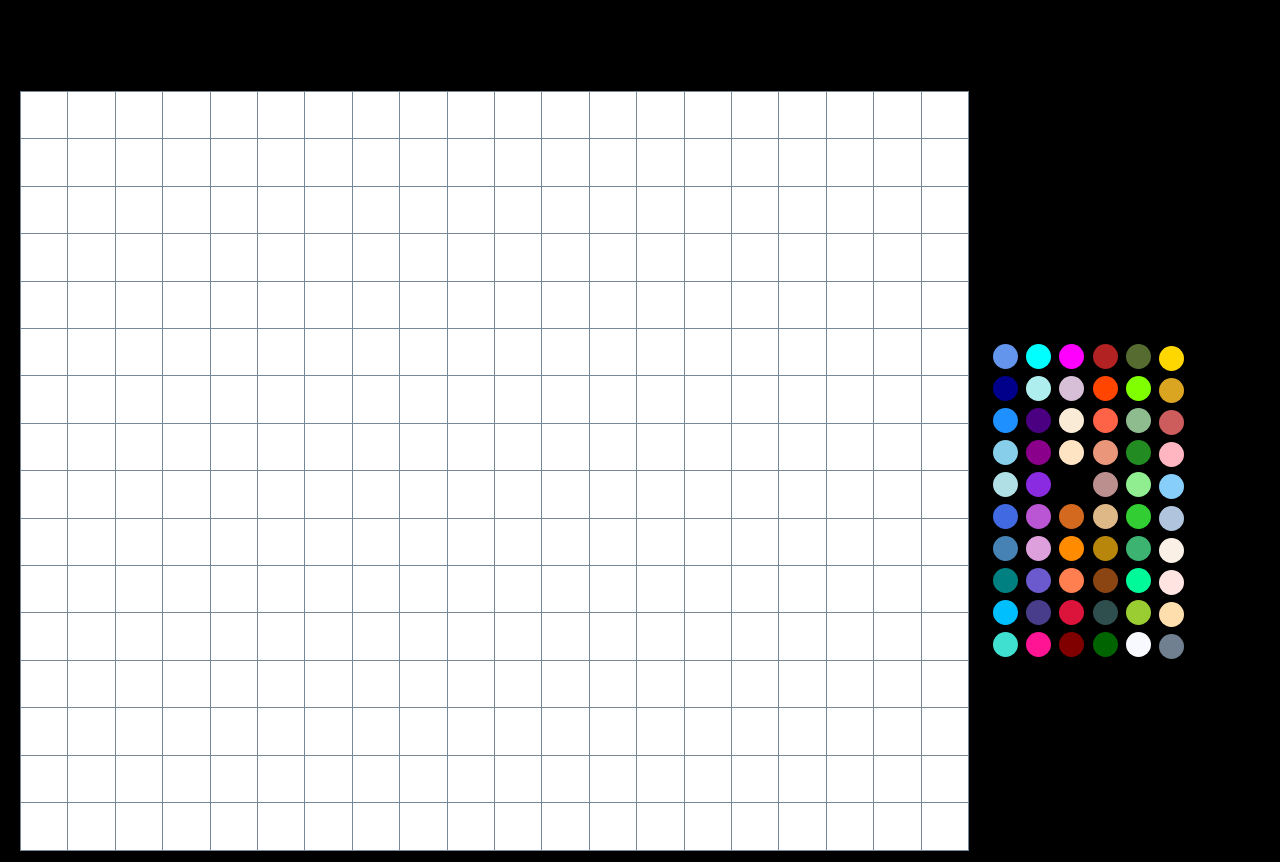
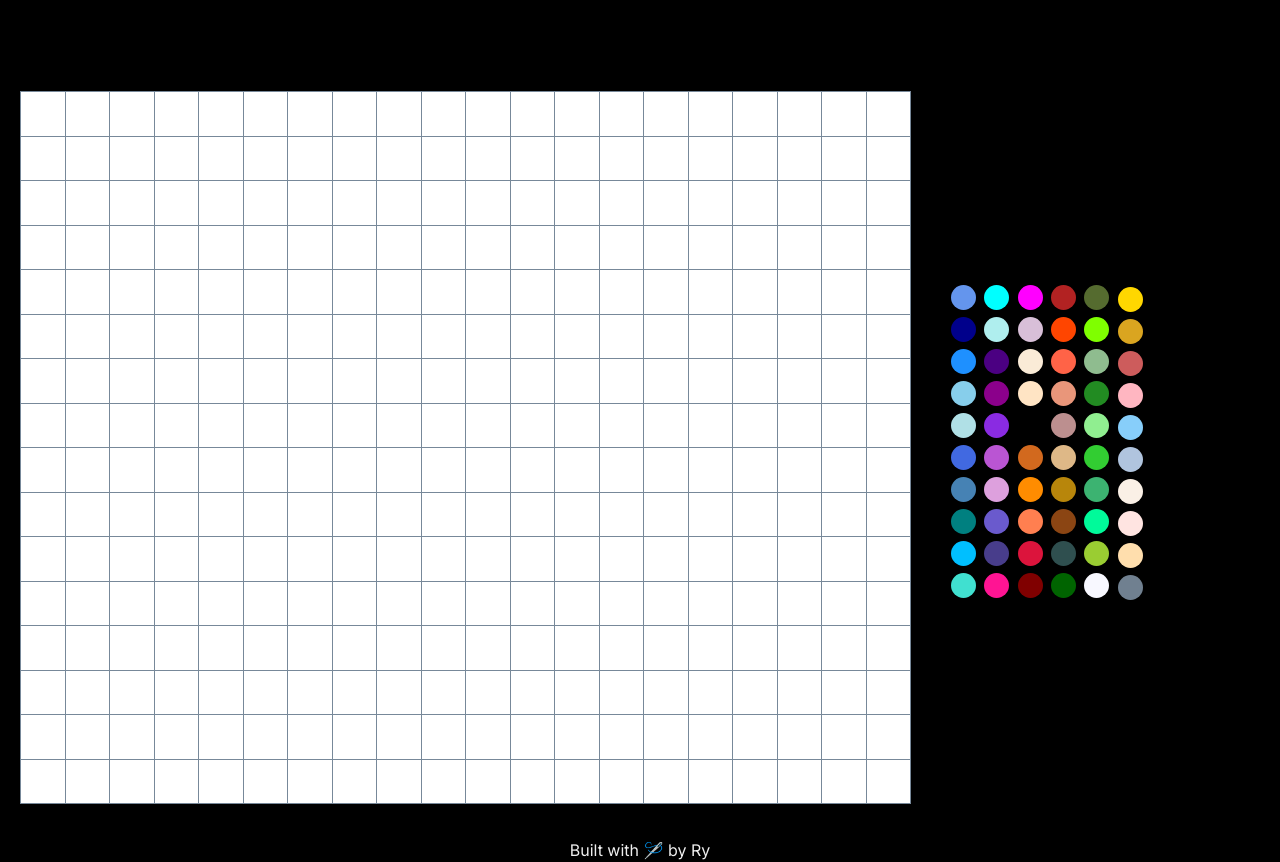
Before and after one commit to rdkulp/next-stitch, a Next.js app: page / in a window 1280 px wide. Shown: the top 862 px of the page. Built offline with nearby package versions, Linux system fonts and the light colour scheme.

Commit message:
Put board and color picker on grid, desktop

```diff
--- a/app/globals.css
+++ b/app/globals.css
@@ -103,15 +103,25 @@ main {
 
 @media screen and (min-width: 768px) {
   main {
-    flex-direction: row;
+    display: grid;
+    grid-template-columns: 1fr 10fr 2fr 1fr;
+    grid-template-rows: 1fr;
+    grid-column-gap: 36px;
+    justify-content: center;
     padding: 20px;
     justify-content: space-around;
   }
 
+  .board {
+    grid-column: 1 / 3;
+  }
+
   .color-picker {
+    grid-column: 3 / 4;
     display: flex;
     min-width: 200px;
-    margin-right: 72px;
+    margin-top: 0;
+    margin-right: 0;
   }
 
   .color-picker .board-row {
```
